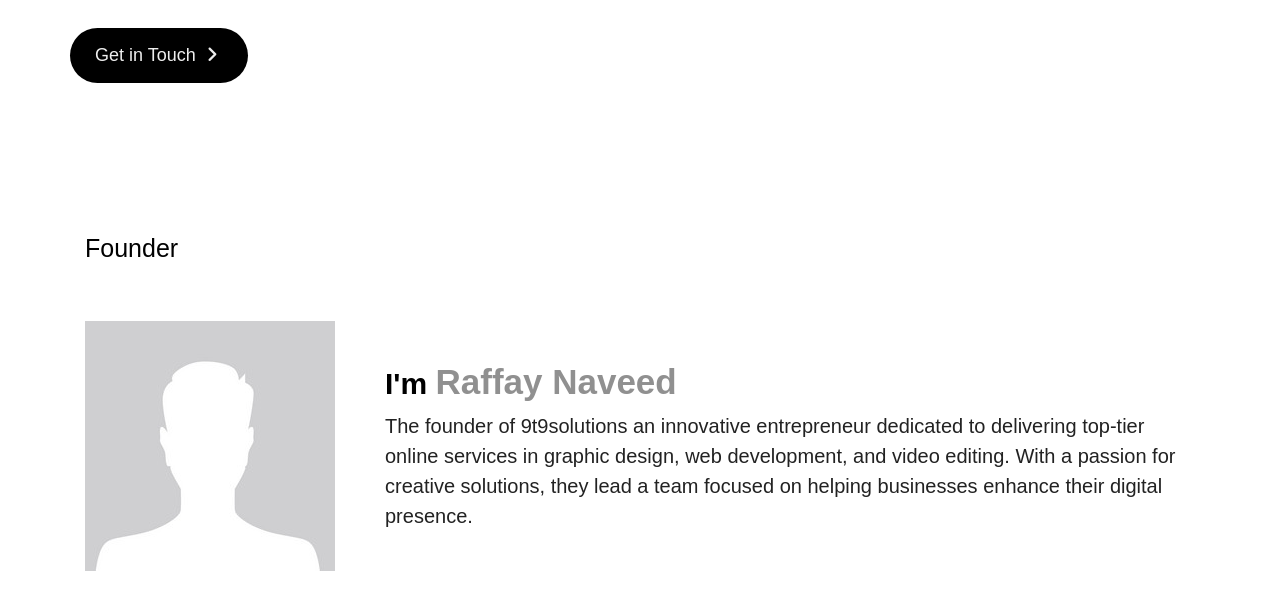
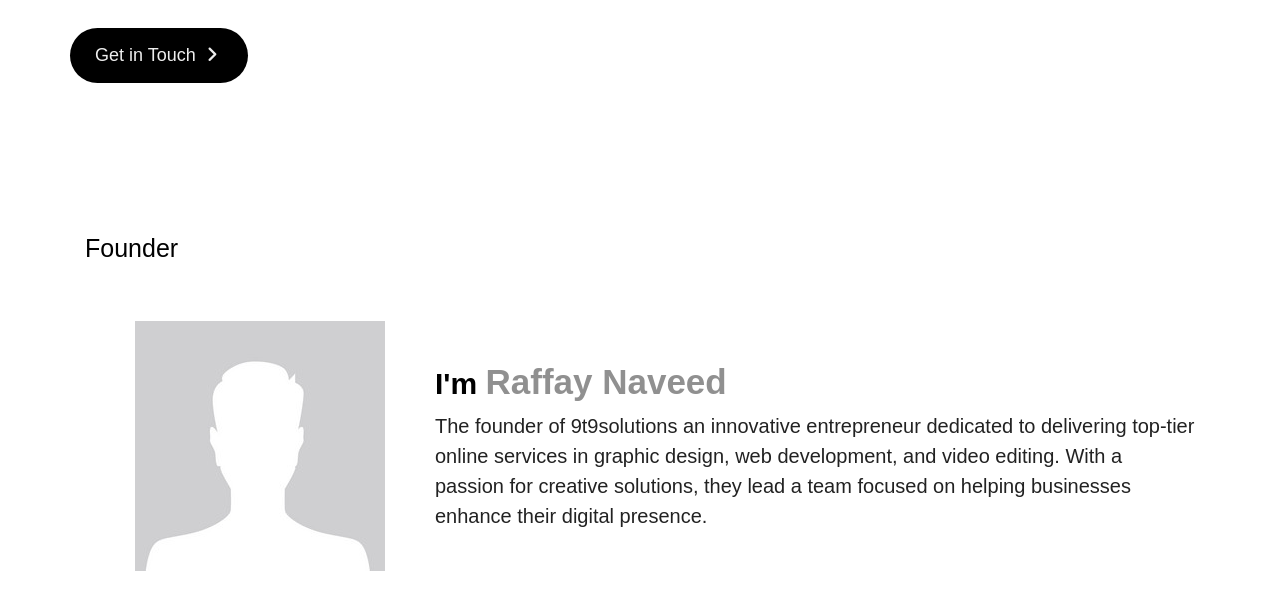
Before and after one commit to 9T9solutions/9t9solutions, a plain HTML site: page index.html in a window 1280 px wide. Shown: the part 433-1042 px from the top of the page. Drawn offline with nearby package versions, Linux system fonts and the light colour scheme.

Commit message:
Update index.html

```diff
--- a/index.html
+++ b/index.html
@@ -273,8 +273,10 @@ a:hover{
           <h2>Founder</h2>
       </div>
       <div class="info">
+        <div class="info1">
           <img src="images/person.jpg">
-          <div>
+        </div>
+          <div class="info2">
               <h2>I'm <span>Raffay Naveed</span></h2>
               <p>The founder of 9t9solutions an innovative entrepreneur dedicated to delivering top-tier online services in graphic design, web development, and video editing. With a passion for creative solutions, they lead a team focused on helping businesses enhance their digital presence.</p>
           </div>
```
